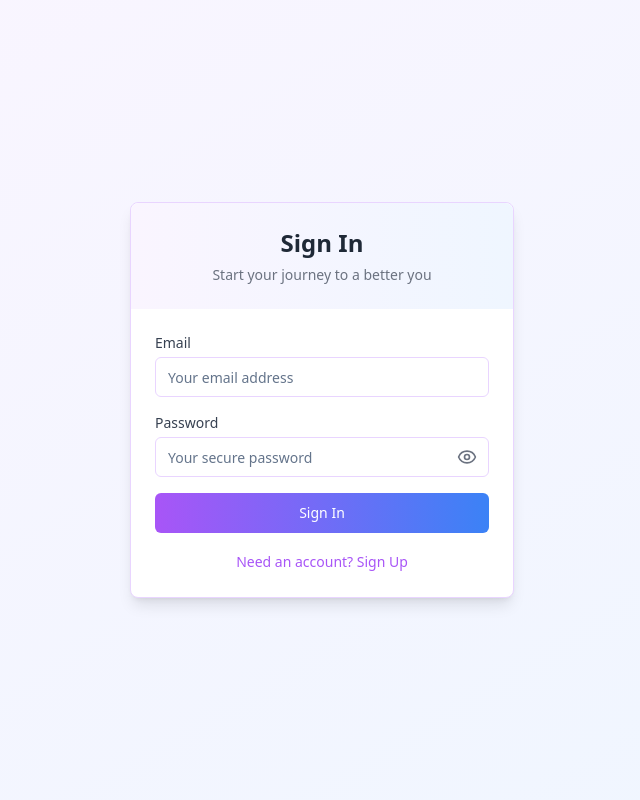
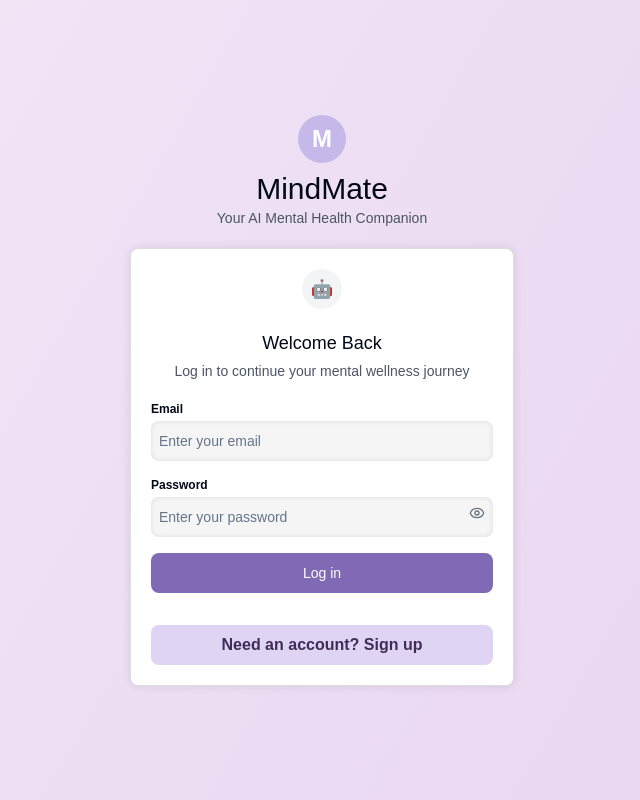
Before and after one commit to tejaswi877/MindMate-Website, a React (Vite) app: page / in a window 1280 px wide. Shown: the whole page, without its empty margins (318-958 px from the left). Built offline with nearby package versions, Linux system fonts and the light colour scheme.

Commit message:
Replace login/signup pages
Replaced the existing login and signup pages with the provided HTML and CSS code.

```diff
--- a/src/components/AuthPage.tsx
+++ b/src/components/AuthPage.tsx
@@ -1,8 +1,8 @@
+
 import { useState } from "react";
 import { supabase } from "@/integrations/supabase/client";
 import { Button } from "@/components/ui/button";
 import { Input } from "@/components/ui/input";
-import { Card, CardContent, CardHeader } from "@/components/ui/card";
 import { toast } from "@/hooks/use-toast";
 import { Eye, EyeOff } from "lucide-react";
 
@@ -10,6 +10,7 @@ const AuthPage = () => {
   const [email, setEmail] = useState("");
   const [password, setPassword] = useState("");
   const [username, setUsername] = useState("");
+  const [confirmPassword, setConfirmPassword] = useState("");
   const [loading, setLoading] = useState(false);
   const [error, setError] = useState("");
   const [isSignUp, setIsSignUp] = useState(false);
@@ -43,9 +44,13 @@ const AuthPage = () => {
   const handleSignUp = async (e: React.FormEvent) => {
     e.preventDefault();
 
-    // Enhanced validation
-    if (!email.trim() || !password.trim() || !username.trim()) {
+    if (!email.trim() || !password.trim() || !username.trim() || !confirmPassword.trim()) {
       setError("All fields are required");
+      return;
+    }
+
+    if (password !== confirmPassword) {
+      setError("Passwords do not match");
       return;
     }
 
@@ -88,15 +93,14 @@ const AuthPage = () => {
           description: "We've sent you a confirmation link to complete your registration.",
         });
       } else if (data.session) {
-        // User is automatically logged in
         toast({
           title: `Welcome ${username}! 🎉`,
           description: "Your MindMate account is ready!",
         });
-        // Clear form
         setEmail("");
         setPassword("");
         setUsername("");
+        setConfirmPassword("");
       }
     } catch (error: any) {
       console.error("Signup error:", error);
@@ -140,7 +144,6 @@ const AuthPage = () => {
           title: `Welcome back ${username}! 🎉`,
           description: "Successfully signed in to MindMate",
         });
-        // Clear form
         setEmail("");
         setPassword("");
       }
@@ -153,68 +156,160 @@ const AuthPage = () => {
   };
 
   return (
-    <div className="min-h-screen flex items-center justify-center bg-gradient-to-br from-purple-50 to-blue-50">
-      <Card className="w-96 bg-white shadow-lg rounded-lg border-purple-200">
-        <CardHeader className="flex flex-col items-center justify-center p-6 bg-gradient-to-r from-purple-50 to-blue-50 rounded-t-lg">
-          <h1 className="text-2xl font-semibold text-gray-800">{isSignUp ? "Create Account" : "Sign In"}</h1>
-          <p className="text-sm text-gray-500 mt-1">Start your journey to a better you</p>
-        </CardHeader>
-        <CardContent className="p-6">
-          <form onSubmit={isSignUp ? handleSignUp : handleSignIn} className="space-y-4">
+    <div className="min-h-screen" style={{
+      background: 'linear-gradient(120deg, #f2e8f7, #e8d4f0)',
+      fontFamily: 'Arial, sans-serif'
+    }}>
+      <div className="flex items-center justify-center min-h-screen">
+        <div className="w-full max-w-sm mx-auto text-center" style={{ margin: '50px auto' }}>
+          {/* Header */}
+          <div className="mb-5">
+            <div className="flex flex-col items-center">
+              <div
+                className="w-12 h-12 rounded-full flex items-center justify-center mb-2"
+                style={{ backgroundColor: '#c7b8ea' }}
+              >
+                <span className="text-2xl text-white font-bold">M</span>
+              </div>
+              <h1 className="text-3xl font-normal mb-0" style={{ marginBottom: '1px' }}>
+                MindMate
+              </h1>
+              <p className="text-gray-600 text-sm">Your AI Mental Health Companion</p>
+            </div>
+          </div>
+
+          {/* Login Box */}
+          <div
+            className="bg-white p-5 rounded-lg shadow-lg"
+            style={{
+              border: '1px solid #ddd',
+              boxShadow: '0 0 10px rgba(0, 0, 0, 0.1)'
+            }}
+          >
+            <div className="w-10 h-10 flex items-center justify-center mx-auto mb-5">
+              <div className="w-10 h-10 bg-gray-100 rounded-full flex items-center justify-center">
+                <span className="text-lg">🤖</span>
+              </div>
+            </div>
+
+            <h2 className="text-lg mb-1">
+              {isSignUp ? "Join MindMate" : "Welcome Back"}
+            </h2>
+            <p className="text-gray-600 text-sm mb-5">
+              {isSignUp
+                ? "Create an account to start your mental wellness journey"
+                : "Log in to continue your mental wellness journey"
+              }
+            </p>
+
+            <form onSubmit={isSignUp ? handleSignUp : handleSignIn} className="mt-5">
               {isSignUp && (
-              <div>
-                <label className="block text-sm font-medium text-gray-700">Username</label>
+                <div className="mb-4">
+                  <label className="block text-left text-xs font-bold mb-1" htmlFor="username">
+                    Username
+                  </label>
                   <Input
                     type="text"
+                    id="username"
                     value={username}
                     onChange={(e) => setUsername(e.target.value)}
-                  placeholder="Choose a username"
-                  className="mt-1 block w-full border-purple-200 focus:border-purple-400 focus:ring-purple-400"
+                    placeholder="Enter your username"
+                    className="w-full h-10 mb-4 p-2 border-none rounded-lg shadow-inner"
+                    style={{
+                      backgroundColor: '#f5f5f5',
+                      boxShadow: 'inset 0 0 5px rgba(0, 0, 0, 0.1)'
+                    }}
                   />
                 </div>
               )}
-            <div>
-              <label className="block text-sm font-medium text-gray-700">Email</label>
+
+              <div className="mb-4">
+                <label className="block text-left text-xs font-bold mb-1" htmlFor="email">
+                  Email
+                </label>
                 <Input
                   type="email"
+                  id="email"
                   value={email}
                   onChange={(e) => setEmail(e.target.value)}
-                placeholder="Your email address"
-                className="mt-1 block w-full border-purple-200 focus:border-purple-400 focus:ring-purple-400"
+                  placeholder="Enter your email"
+                  className="w-full h-10 mb-4 p-2 border-none rounded-lg shadow-inner"
+                  style={{
+                    backgroundColor: '#f5f5f5',
+                    boxShadow: 'inset 0 0 5px rgba(0, 0, 0, 0.1)'
+                  }}
                 />
               </div>
-            <div>
-              <label className="block text-sm font-medium text-gray-700">Password</label>
+
+              <div className="mb-4">
+                <label className="block text-left text-xs font-bold mb-1" htmlFor="password">
+                  Password
+                </label>
                 <div className="relative">
                   <Input
                     type={showPassword ? "text" : "password"}
+                    id="password"
                     value={password}
                     onChange={(e) => setPassword(e.target.value)}
-                  placeholder="Your secure password"
-                  className="mt-1 block w-full border-purple-200 focus:border-purple-400 focus:ring-purple-400"
+                    placeholder="Enter your password"
+                    className="w-full h-10 mb-4 p-2 pr-10 border-none rounded-lg shadow-inner"
+                    style={{
+                      backgroundColor: '#f5f5f5',
+                      boxShadow: 'inset 0 0 5px rgba(0, 0, 0, 0.1)'
+                    }}
                   />
                   <button
                     type="button"
-                  className="absolute inset-y-0 right-0 px-3 flex items-center focus:outline-none"
+                    className="absolute right-2 top-2 text-gray-500"
                     onClick={() => setShowPassword(!showPassword)}
                   >
-                  {showPassword ? (
-                    <EyeOff className="h-5 w-5 text-gray-500" />
-                  ) : (
-                    <Eye className="h-5 w-5 text-gray-500" />
-                  )}
+                    {showPassword ? <EyeOff size={16} /> : <Eye size={16} />}
                   </button>
                 </div>
+              </div>
+
               {isSignUp && (
-                <div className="mt-2 text-xs text-gray-500">
-                  Password must be at least 8 characters with uppercase, lowercase, number, and special character.
+                <div className="mb-4">
+                  <label className="block text-left text-xs font-bold mb-1" htmlFor="confirm-password">
+                    Confirm Password
+                  </label>
+                  <Input
+                    type="password"
+                    id="confirm-password"
+                    value={confirmPassword}
+                    onChange={(e) => setConfirmPassword(e.target.value)}
+                    placeholder="Confirm your password"
+                    className="w-full h-10 mb-4 p-2 border-none rounded-lg shadow-inner"
+                    style={{
+                      backgroundColor: '#f5f5f5',
+                      boxShadow: 'inset 0 0 5px rgba(0, 0, 0, 0.1)'
+                    }}
+                  />
                 </div>
               )}
+
+              {error && (
+                <div className="text-red-500 text-xs mb-4 text-left">
+                  {error}
                 </div>
-            {error && <p className="text-sm text-red-500">{error}</p>}
+              )}
+
               <Button
                 disabled={loading}
-              className="w-full bg-gradient-to-r from-purple-500 to-blue-500 hover:from-purple-600 hover:to-blue-600 text-white"
+                className="w-full h-10 text-white border-none rounded-lg cursor-pointer mb-2"
+                style={{
+                  backgroundColor: '#806ab5',
+                }}
+                onMouseEnter={(e) => {
+                  if (!loading) {
+                    (e.target as HTMLElement).style.backgroundColor = '#b5a3d6';
+                  }
+                }}
+                onMouseLeave={(e) => {
+                  if (!loading) {
+                    (e.target as HTMLElement).style.backgroundColor = '#806ab5';
+                  }
+                }}
               >
                 {loading ? (
                   <svg className="animate-spin h-5 w-5 text-white mx-auto" viewBox="0 0 24 24">
@@ -222,24 +317,40 @@ const AuthPage = () => {
                     <path className="opacity-75" fill="currentColor" d="M4 12a8 8 0 018-8V0C5.373 0 0 5.373 0 12h4zm2 5.291A7.962 7.962 0 014 12H0c0 3.042 1.135 5.824 3 7.938l3-2.647z"></path>
                   </svg>
                 ) : (
-                `${isSignUp ? "Create Account" : "Sign In"}`
+                  `${isSignUp ? "Sign up" : "Log in"}`
                 )}
               </Button>
             </form>
-          <div className="mt-4 text-center">
+
+            <div className="mt-4">
               <button
                 type="button"
-              className="text-sm text-purple-500 hover:underline"
+                className="w-full h-10 mt-2 border-none rounded-lg cursor-pointer font-bold"
+                style={{
+                  backgroundColor: '#e0d4f5',
+                  color: '#3f2d56'
+                }}
                 onClick={() => {
                   setIsSignUp(!isSignUp);
                   setError("");
+                  setEmail("");
+                  setPassword("");
+                  setUsername("");
+                  setConfirmPassword("");
+                }}
+                onMouseEnter={(e) => {
+                  (e.target as HTMLElement).style.backgroundColor = '#d0c2ec';
+                }}
+                onMouseLeave={(e) => {
+                  (e.target as HTMLElement).style.backgroundColor = '#e0d4f5';
                 }}
               >
-              {isSignUp ? "Already have an account? Sign In" : "Need an account? Sign Up"}
+                {isSignUp ? "Already have an account? Log in" : "Need an account? Sign up"}
               </button>
             </div>
-        </CardContent>
-      </Card>
+          </div>
+        </div>
+      </div>
     </div>
   );
 };
```
Lines whose indentation alone changed are shown as unchanged.
